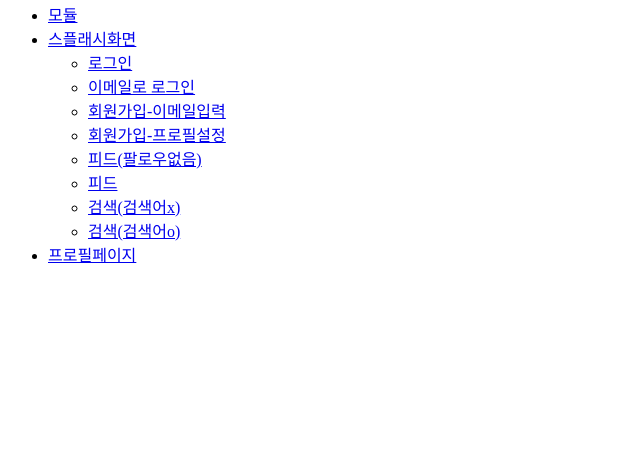
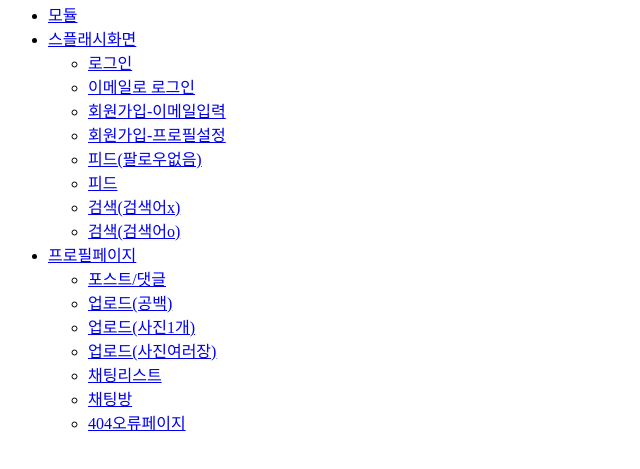
Before and after one commit to iwipwq/tangerine-market, a plain HTML site: page index.html in a window 1280 px wide. Shown: the part 87-556 px from the top of the page, without its empty margins (0-640 px from the left). Drawn offline with Linux system fonts and the light colour scheme.

Commit message:
현세님 작업물 링크 업데이트
현세님 작업물 링크 업데이트

```diff
--- a/index.html
+++ b/index.html
@@ -24,6 +24,16 @@
             </ul>
         </li>
         <li><a href="https://iwipwq.github.io/tangerine-market/profile.html">프로필페이지</a></li>
+        <ul>
+            <li><a href="https://iwipwq.github.io/tangerine-market/post.html">포스트/댓글</a></li>
+            <li><a href="https://iwipwq.github.io/tangerine-market/upload.html">업로드(공백)</a></li>
+            <li><a href="https://iwipwq.github.io/tangerine-market/upload1.html">업로드(사진1개)</a></li>
+            <li><a href="https://iwipwq.github.io/tangerine-market/upload2.html">업로드(사진여러장)</a></li>
+            <li><a href="https://iwipwq.github.io/tangerine-market/chat-list.html">채팅리스트</a></li>
+            <li><a href="https://iwipwq.github.io/tangerine-market/chat-room.html">채팅방</a></li>
+            <li><a href="https://iwipwq.github.io/tangerine-market/page-404.html">404오류페이지</a></li>
+        </ul>
     </ul>
 </body>
+
 </html>
```
